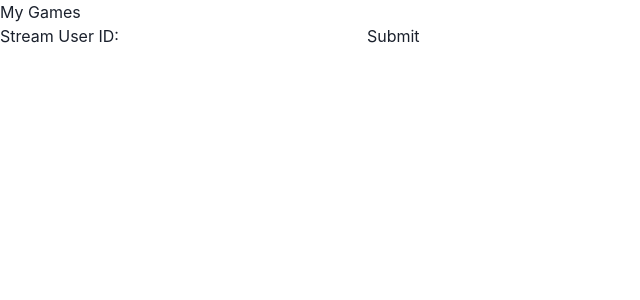
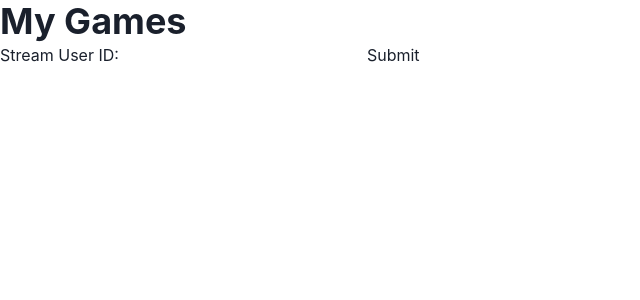
Before and after one commit to stef7/dev-test-steamy, a Next.js app: page / in a window 1280 px wide. Shown: the top 300 px of the page, without its empty margins (0-640 px from the left). Built offline with nearby package versions, Linux system fonts and the light colour scheme.

Commit message:
chore: use chakra heading

```diff
--- a/src/pages/index.tsx
+++ b/src/pages/index.tsx
@@ -1,9 +1,11 @@
+import { Heading } from "@chakra-ui/react";
+
 import { GamesList } from "@/components/GamesList";
 
 const HomePage = () => {
   return (
     <>
-      <h1>My Games</h1>
+      <Heading>My Games</Heading>
       <GamesList />
     </>
   );
```
